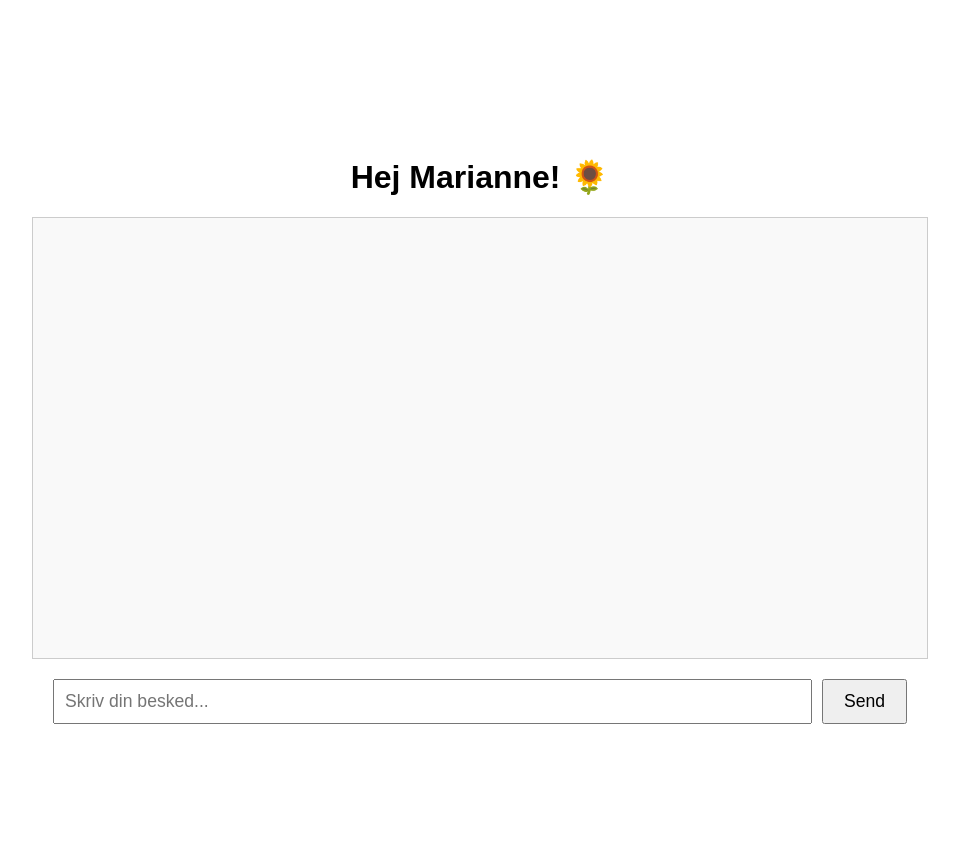
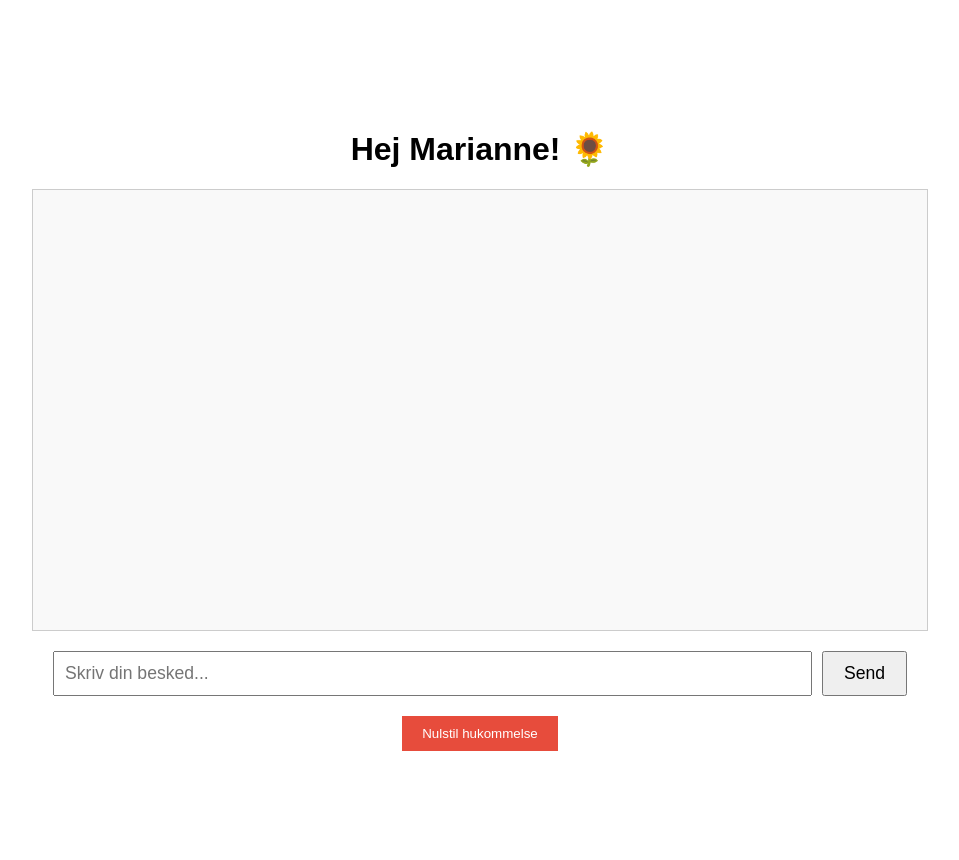
Before and after one commit to ardimon/bays-bot-test, a Flask app: page / in a window 1280 px wide. Shown: the whole page, without its empty margins (160-1119 px from the left). Run offline with Flask 3, Linux system fonts and the light colour scheme.

Commit message:
Tilføjet nulstil-knap til testbot

```diff
--- a/templates/chat.html
+++ b/templates/chat.html
@@ -50,6 +50,14 @@
             padding: 10px 20px;
             font-size: 1.1rem;
         }
+        #reset-btn {
+            margin-top: 20px;
+            background: #e74c3c;
+            color: white;
+            border: none;
+            padding: 10px 20px;
+            cursor: pointer;
+        }
     </style>
 </head>
 <body>
@@ -60,10 +68,14 @@
         <button type="submit">Send</button>
     </form>
 
+    <!-- Nulstil-knap kun til dig -->
+    <button id="reset-btn">Nulstil hukommelse</button>
+
     <script>
         const form = document.getElementById('message-form');
         const input = document.getElementById('user-input');
         const chatBox = document.getElementById('chat-box');
+        const resetBtn = document.getElementById('reset-btn');
 
         form.addEventListener('submit', function(e) {
             e.preventDefault();
@@ -81,11 +93,9 @@
             const message = input.value.trim();
             if (!message) return;
 
-            // Brugeren skriver
             chatBox.innerHTML += `<p><span class="user">Marianne:</span> ${message}</p>`;
             chatBox.scrollTop = chatBox.scrollHeight;
 
-            // Korrekt fetch til backend (samme server)
             fetch('/chat', {
                 method: 'POST',
                 headers: { 'Content-Type': 'application/json' },
@@ -99,6 +109,15 @@
 
             input.value = '';
         }
+
+        // Reset-knap
+        resetBtn.addEventListener('click', () => {
+            fetch('/clear_db', { method: 'POST' })
+                .then(response => response.json())
+                .then(data => {
+                    alert('Hukommelse nulstillet!');
+                });
+        });
     </script>
 </body>
 </html>
```
